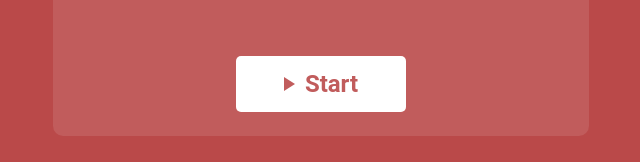
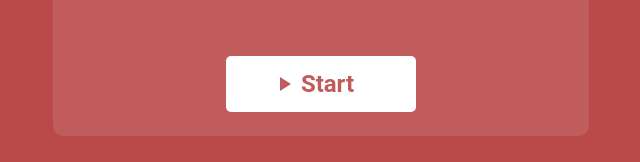
Before and after one commit to itsramin/pomodoro, a React (Create React App) app: page / in a window 1280 px wide. Shown: the part 300-462 px from the top of the page, without its empty margins (319-959 px from the left). Built offline with nearby package versions, Linux system fonts and the light colour scheme.

Commit message:
start button size fixed

```diff
--- a/src/components/Timer/TimerBox.js
+++ b/src/components/Timer/TimerBox.js
@@ -118,7 +118,7 @@ const TimerBox = () => {
             {running ? <MdPause /> : <MdPlayArrow />}
             {running ? "Pause" : "Start"}
           </div>
-          {running && (
+          {running && activeTab === 0 && (
             <div className={styles["btn"]} onClick={finishHandler}>
               <MdFlag /> Finish
             </div>
--- a/src/components/Timer/TimerBox.module.css
+++ b/src/components/Timer/TimerBox.module.css
@@ -26,7 +26,8 @@
   background-color: var(--color-white);
   mix-blend-mode: screen;
   color: black;
-  padding: 1rem 3rem 1rem 2.5rem;
+  padding: 1rem 3rem 1rem 2rem;
+  width: 190px;
   border-radius: 5px;
   font-weight: bold;
   font-size: 1.5rem;
@@ -79,6 +80,7 @@
   .btn {
     padding: 0.6rem 1.5rem 0.6rem 1rem;
     font-size: 1.1rem;
+    width: auto;
   }
 }
 @media (max-width: 330px) {
```
Also changed, not shown: public/manifest.json.
